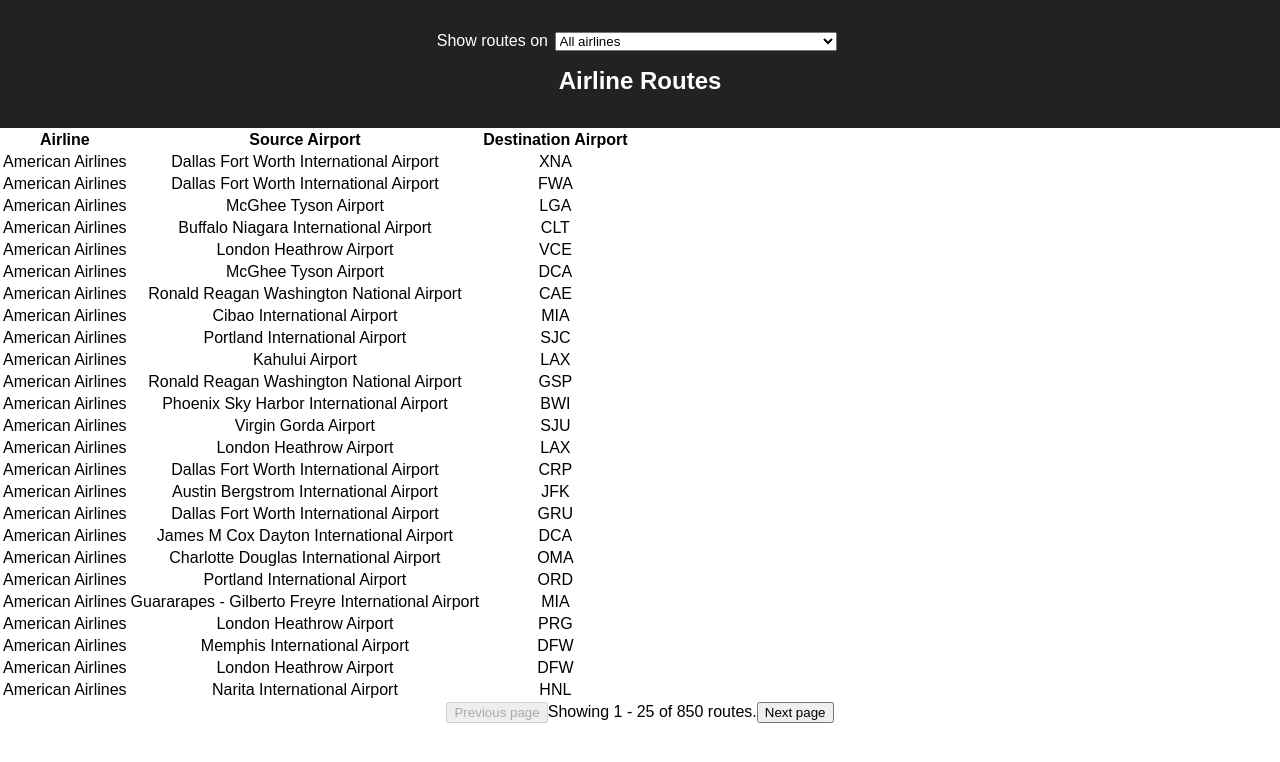
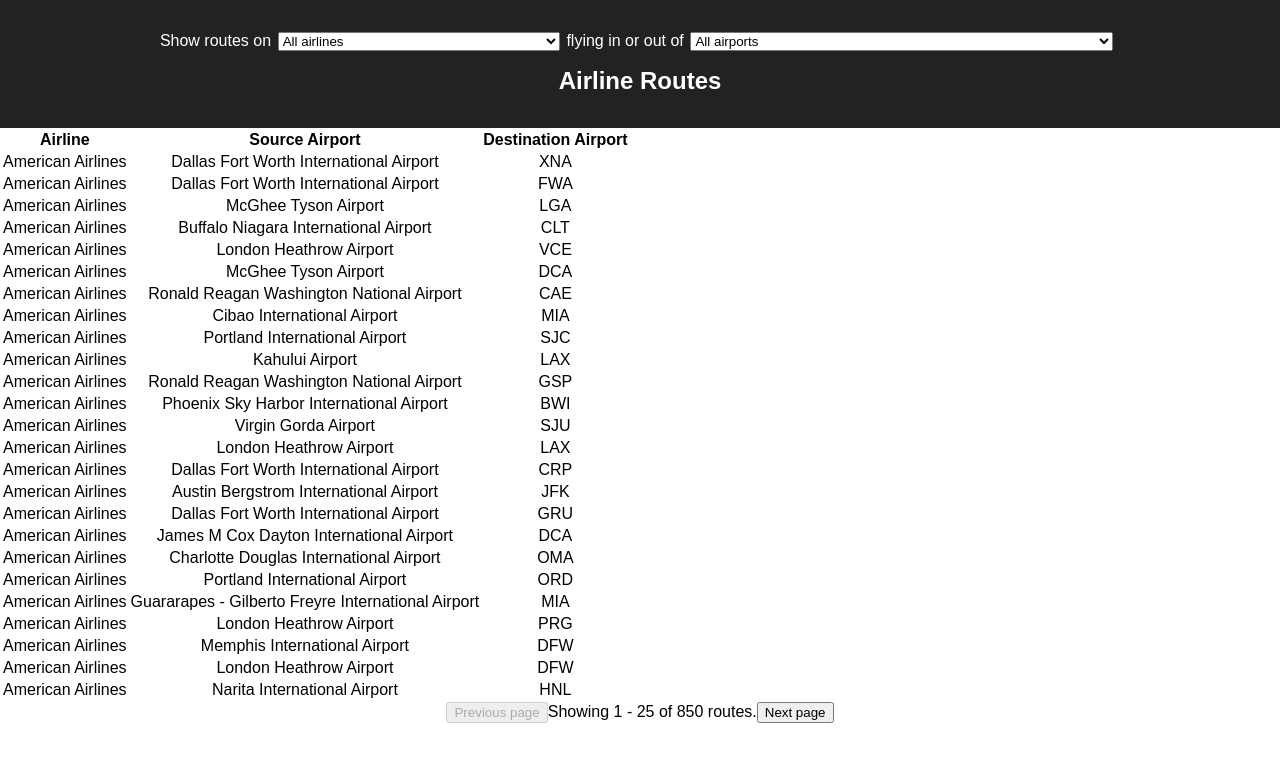
Before and after one commit to romero-c-raul/airlines-react, a React (Create React App) app: page / in a window 1280 px wide. Shown: the top 762 px of the page. Built offline with nearby package versions, Linux system fonts and the light colour scheme.

Commit message:
Refactored Select component so it is reusable with both airline and airport options

```diff
--- a/src/App.js
+++ b/src/App.js
@@ -21,9 +21,22 @@
 
 const App = () => {
   const [airline, setAirline] = useState('All')
+  const [airport, setAirport] = useState('All')
 
   const handleSelectAirline = (e) => {
     setAirline(e.target.value)
+  }
+
+  const handleSelectAirport = (e) => {
+    setAirport(e.target.value)
+  }
+
+  const filteredAirlines = () => {
+    return DATA.airlines
+  }
+
+  const filteredAirports = () => {
+    return DATA.airports
   }
 
   return (
@@ -31,12 +44,14 @@
     <header className="header">
       <div>
         Show routes on
-        <Select options="" onSelect={handleSelectAirline}/>
+        <Select options={filteredAirlines()} onSelect={handleSelectAirline} name={"airlines"}/>
+        flying in or out of
+        <Select options={filteredAirports()} onSelect={handleSelectAirport} name={"airports"}/>
       </div>
       <h1 className="title">Airline Routes</h1>
     </header>
     <section>
-      <Table className="routes-table" columns={columns} rows="" format={formatValue} perPage={25} airline={airline}/>
+      <Table className="routes-table" columns={columns} rows="" format={formatValue} perPage={25} airline={airline} airport={airport} />
     </section>
     </div>
   )
--- a/src/components/Select.js
+++ b/src/components/Select.js
@@ -1,13 +1,12 @@
 import React from "react"
-import DATA from '../data'
 
-const Select = ({ onSelect }) => {
+const Select = ({ onSelect, name, options }) => {
   return (
-    <select name="airlines" onChange={onSelect}>
-      <option value="All">All airlines</option>
-      {DATA.airlines.map(airline => {
+    <select name={name} onChange={onSelect}>
+      <option value="All">All {name}</option>
+      {options.map(option => {
         return (
-          <option value={airline.name} key={airline.name + airline.src}>{airline.name}</option>
+          <option value={option.name} key={option.id || option.code}>{option.name}</option>
         )
       })}
     </select>
--- a/src/components/Table.js
+++ b/src/components/Table.js
@@ -14,6 +14,7 @@
 
   const start = page * perPage
 
+  // In filtered routes, I am filtering all the data from the routes based on the airline and airport state
   const filteredRoutes = () => {
     let selectedRoutes = null
 
```
